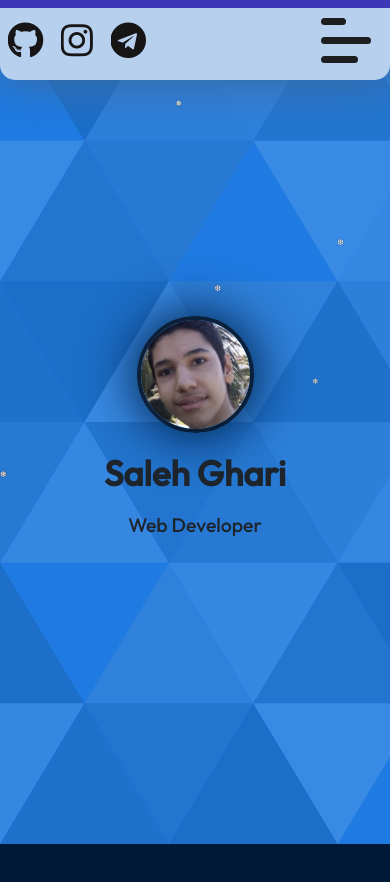
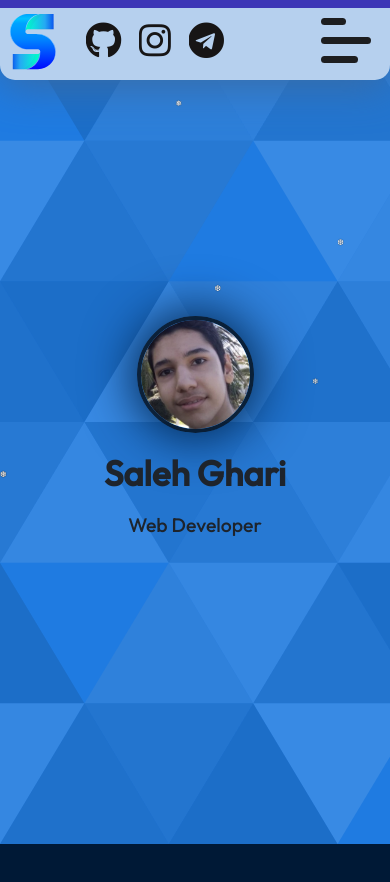
Before and after one commit to salehghari/salehghari.github.io, a plain HTML site: page index.html in a window 390 px wide. Shown: the top 882 px of the page. Drawn offline with Linux system fonts and the light colour scheme.

Commit message:
Added brand logo in the navbar
I got this ready logo from Figma, in 'Logo Creator' plugin!
I just changed the color of that.

```diff
--- a/index.html
+++ b/index.html
@@ -38,6 +38,11 @@
     <div class="snowflake">❄</div>
     <header>
         <nav class="navbar">
+            <div class="brandLogo">
+                <a href="#">
+                    <img class="brandLogoImg" src="media/brand-logo.svg" alt="Brand Logo">
+                </a>
+            </div>
             <a href="#home" class="navItems">Home</a>
             <a href="#about" class="navItems">About</a>
             <a href="#skills" class="navItems">Skills</a>
--- a/style.css
+++ b/style.css
@@ -265,6 +265,11 @@ input[type="checkbox"]:checked~span:nth-of-type(3) {
     }
     .swipeText {
         display: block;
+    }
+    .brandLogoImg {
+        width: 45.6px;
+        height: 56px;
+        margin-left: 10px;
     }
 }
 @media screen and (min-width: 900px) {
@@ -559,3 +564,7 @@ span::selection,
     overflow-y: hidden;
     position: fixed;
 }
+.brandLogo {
+    width: 20%;
+    margin-top: 5px;
+}
```
Also changed, not shown: media/brand-logo.svg (added).
